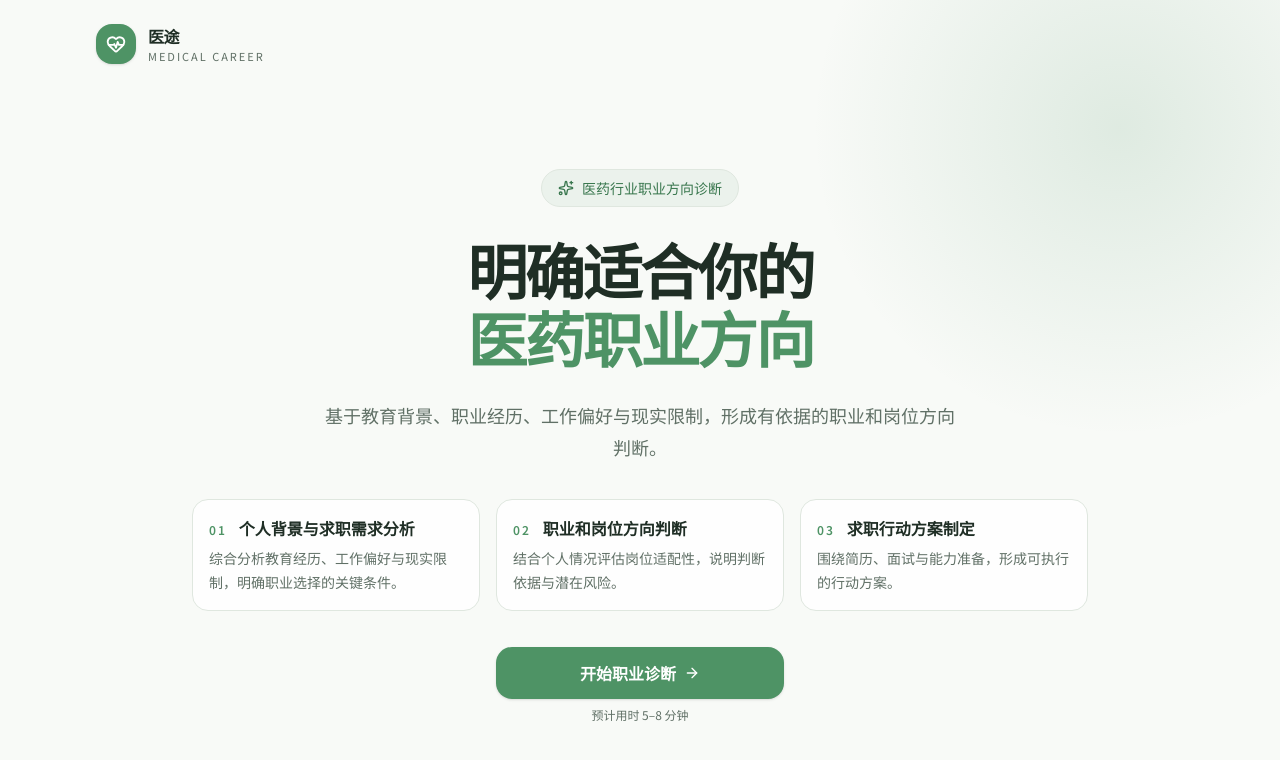
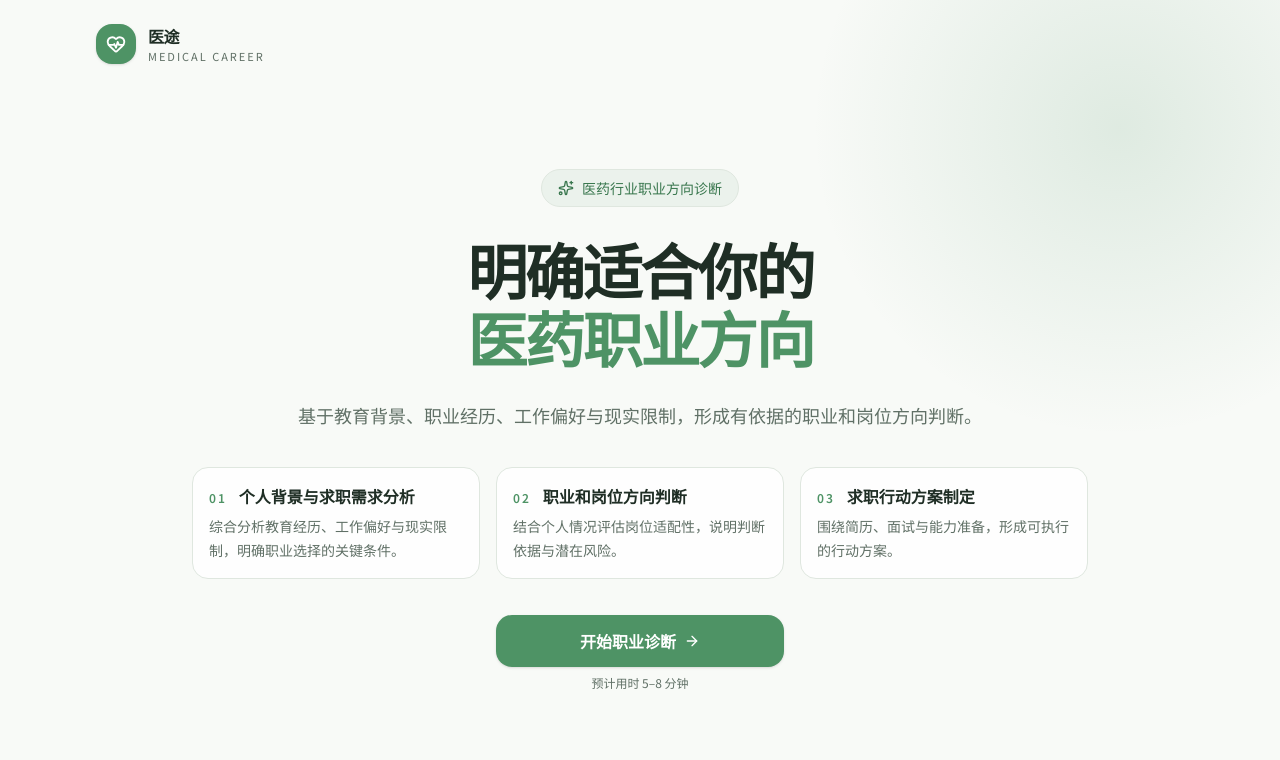
Before and after one commit to Qihua2026/Medical, a Next.js app: page / in a window 1280 px wide. Shown: the top 760 px of the page. Built offline with nearby package versions, Linux system fonts and the light colour scheme.

Commit message:
style: align supporting copy with card group

```diff
--- a/src/app/page.tsx
+++ b/src/app/page.tsx
@@ -48,7 +48,7 @@ export default function Home() {
       </header>
 
       <section className="relative z-10 mx-auto max-w-6xl px-6 pb-24 pt-14 lg:px-8 lg:pb-28 lg:pt-20">
-        <div className="mx-auto max-w-3xl text-center">
+        <div className="text-center">
           <div className="mb-7 inline-flex items-center gap-2 rounded-full border border-primary/15 bg-primary/8 px-4 py-2 text-sm font-medium text-primary-dark">
             <Sparkles aria-hidden="true" className="size-4" />
             医药行业职业方向诊断
@@ -57,7 +57,7 @@ export default function Home() {
             明确适合你的
             <span className="block text-primary">医药职业方向</span>
           </h1>
-          <p className="mx-auto mt-7 max-w-2xl text-pretty text-lg leading-8 text-muted-foreground">
+          <p className="mx-auto mt-7 w-full max-w-4xl text-pretty text-lg leading-8 text-muted-foreground sm:w-[92%]">
             基于教育背景、职业经历、工作偏好与现实限制，形成有依据的职业和岗位方向判断。
           </p>
         </div>
```
Also changed, not shown: 1 other file (tests, documents, lock files or other folders).
